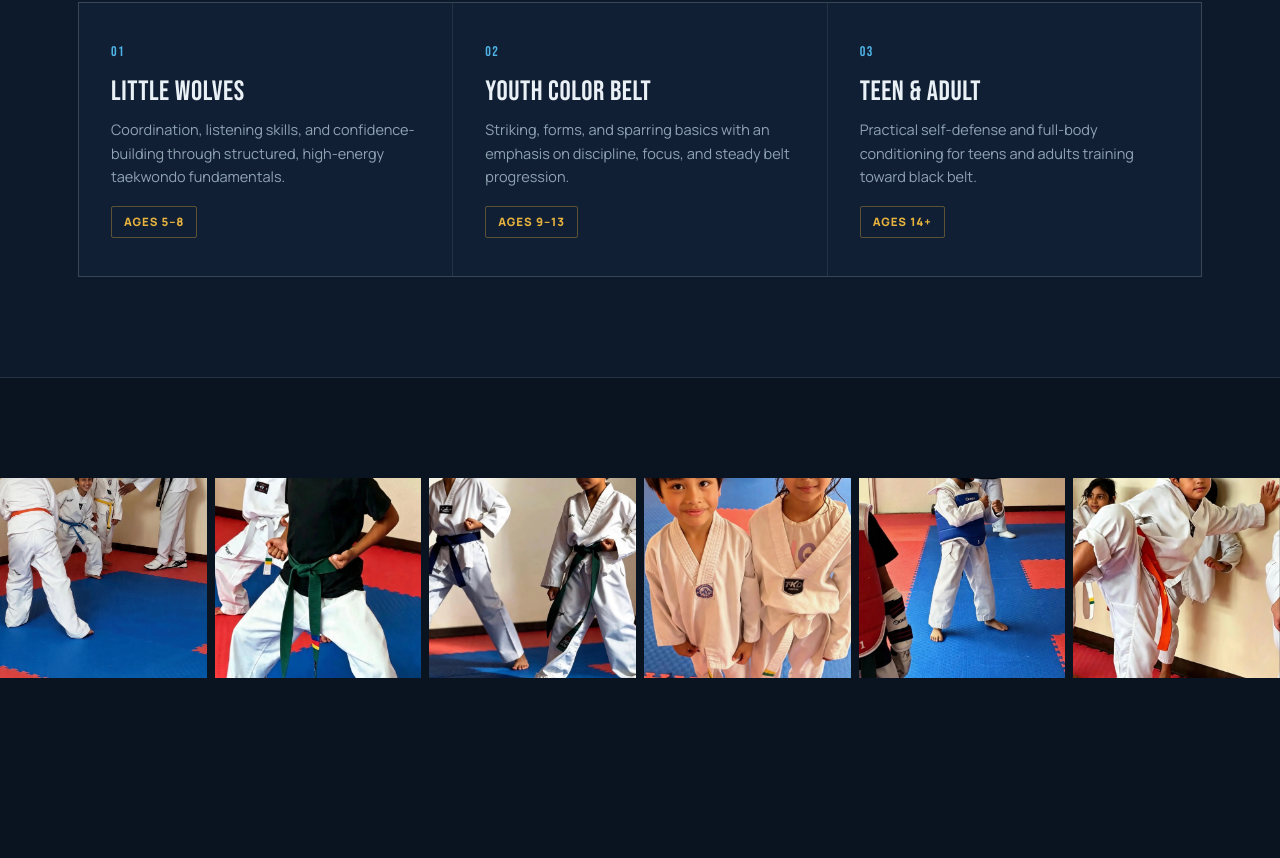
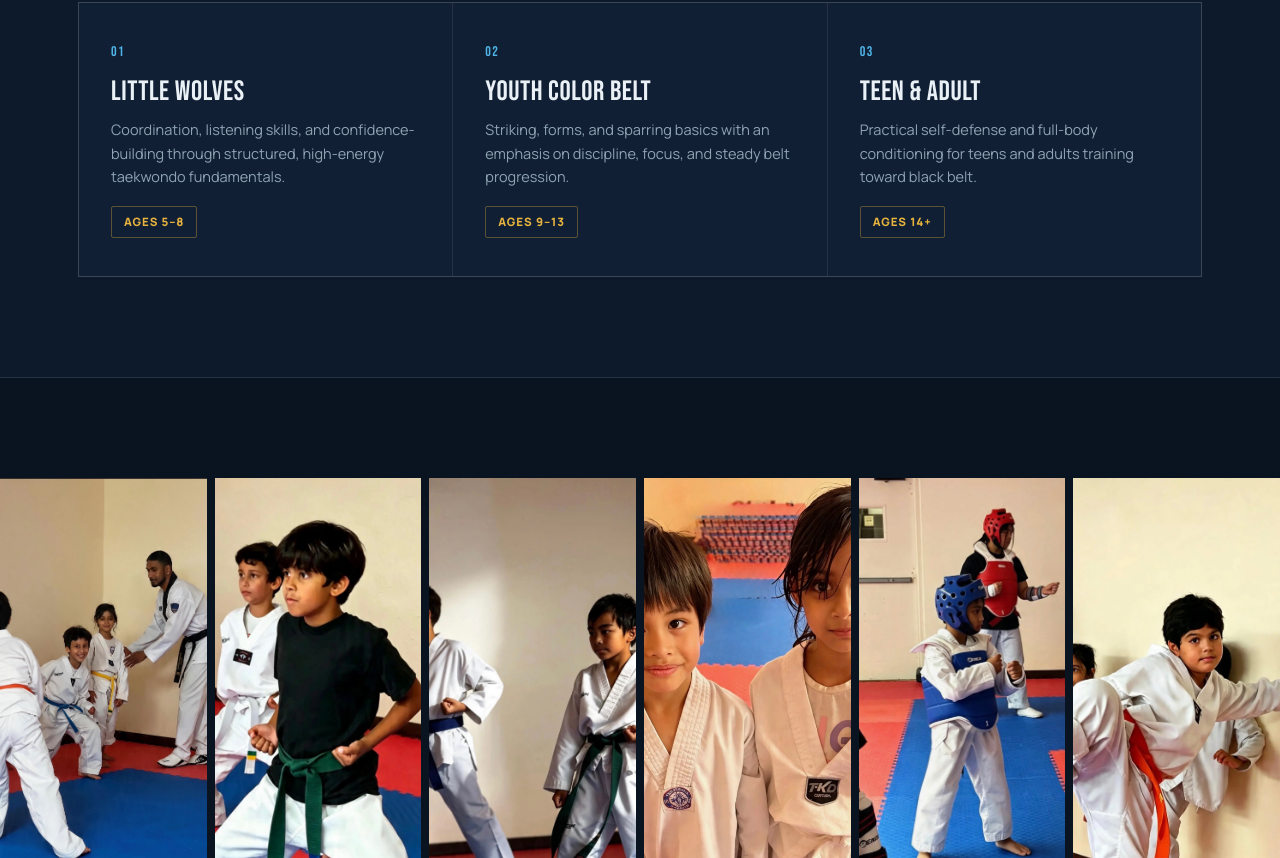
Before and after one commit to customexclusivesocials/Wolf-Pack-Taekwondo-Academy, a plain HTML site: page index.html in a window 1280 px wide. Shown: the part 1942-2800 px from the top of the page. Drawn offline with Linux system fonts and the light colour scheme.

Commit message:
Update index.html

```diff
--- a/index.html
+++ b/index.html
@@ -472,12 +472,12 @@ copy_8601ACEF-DEE5-4D26-B80B-F333837664D0.MOV
 </section>
 
 <section style="display: flex; flex-direction: row; width: 100%; gap: 8px; overflow-x: auto;">
-  <img src="IMG_0004.jpg" alt="Gallery photo 1" style="flex: 1; height: 200px; object-fit: cover; min-width: 0;" loading="lazy">
-  <img src="IMG_0005.jpg" alt="Gallery photo 2" style="flex: 1; height: 200px; object-fit: cover; min-width: 0;" loading="lazy">
-  <img src="IMG_0006.jpg" alt="Gallery photo 3" style="flex: 1; height: 200px; object-fit: cover; min-width: 0;" loading="lazy">
-  <img src="IMG_0007.jpg" alt="Gallery photo 4" style="flex: 1; height: 200px; object-fit: cover; min-width: 0;" loading="lazy">
-  <img src="IMG_0008.jpg" alt="Gallery photo 5" style="flex: 1; height: 200px; object-fit: cover; min-width: 0;" loading="lazy">
-  <img src="IMG_0009.jpg" alt="Gallery photo 6" style="flex: 1; height: 200px; object-fit: cover; min-width: 0;" loading="lazy">
+  <img src="IMG_0004.jpg" alt="Gallery photo 1" style="flex: 1; height: 600px; object-fit: cover; min-width: 0;" loading="lazy">
+  <img src="IMG_0005.jpg" alt="Gallery photo 2" style="flex: 1; height: 600px; object-fit: cover; min-width: 0;" loading="lazy">
+  <img src="IMG_0006.jpg" alt="Gallery photo 3" style="flex: 1; height: 600px; object-fit: cover; min-width: 0;" loading="lazy">
+  <img src="IMG_0007.jpg" alt="Gallery photo 4" style="flex: 1; height: 600px; object-fit: cover; min-width: 0;" loading="lazy">
+  <img src="IMG_0008.jpg" alt="Gallery photo 5" style="flex: 1; height: 600px; object-fit: cover; min-width: 0;" loading="lazy">
+  <img src="IMG_0009.jpg" alt="Gallery photo 6" style="flex: 1; height: 600px; object-fit: cover; min-width: 0;" loading="lazy">
 </section>
 <section class="values">
   <div class="wrap">
```
